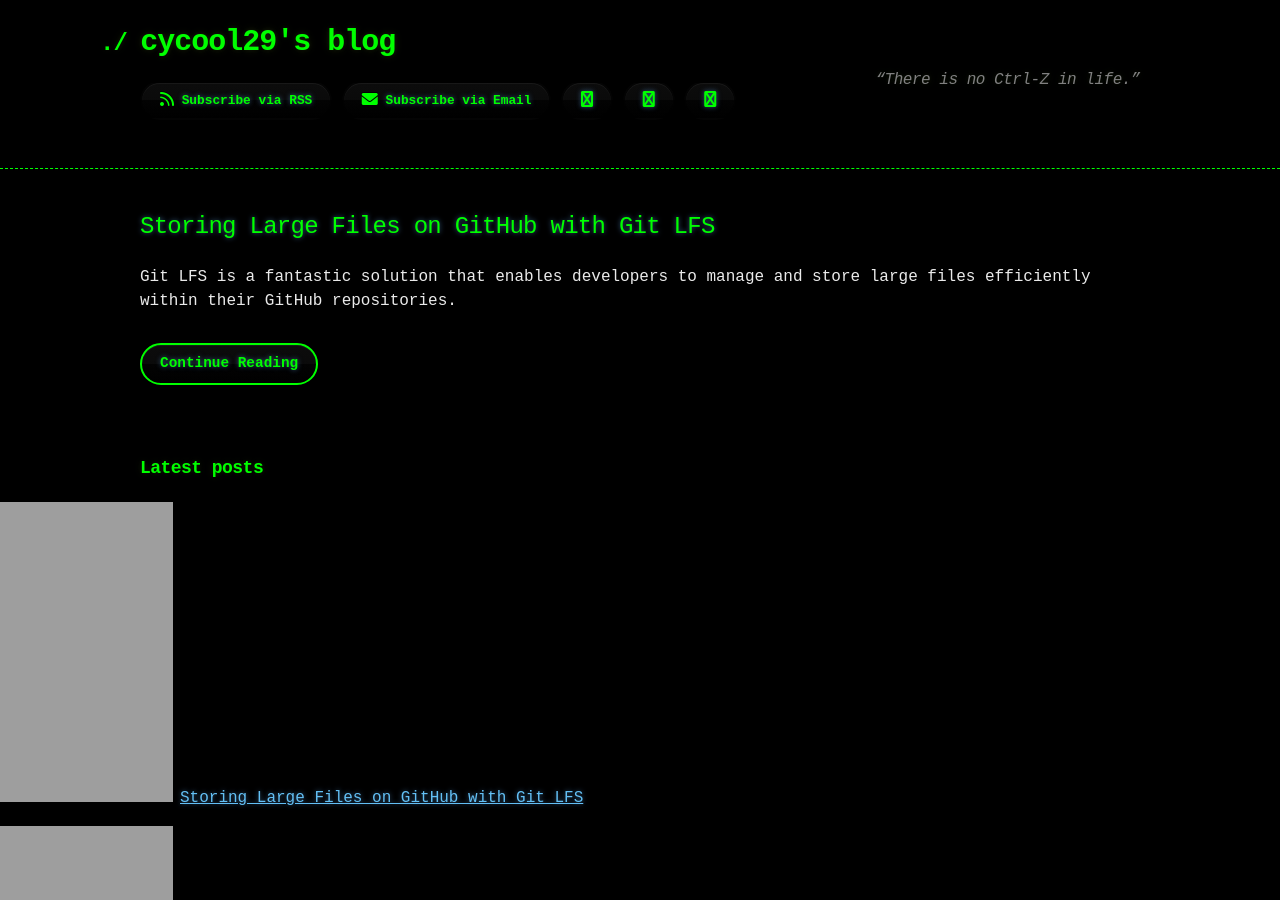
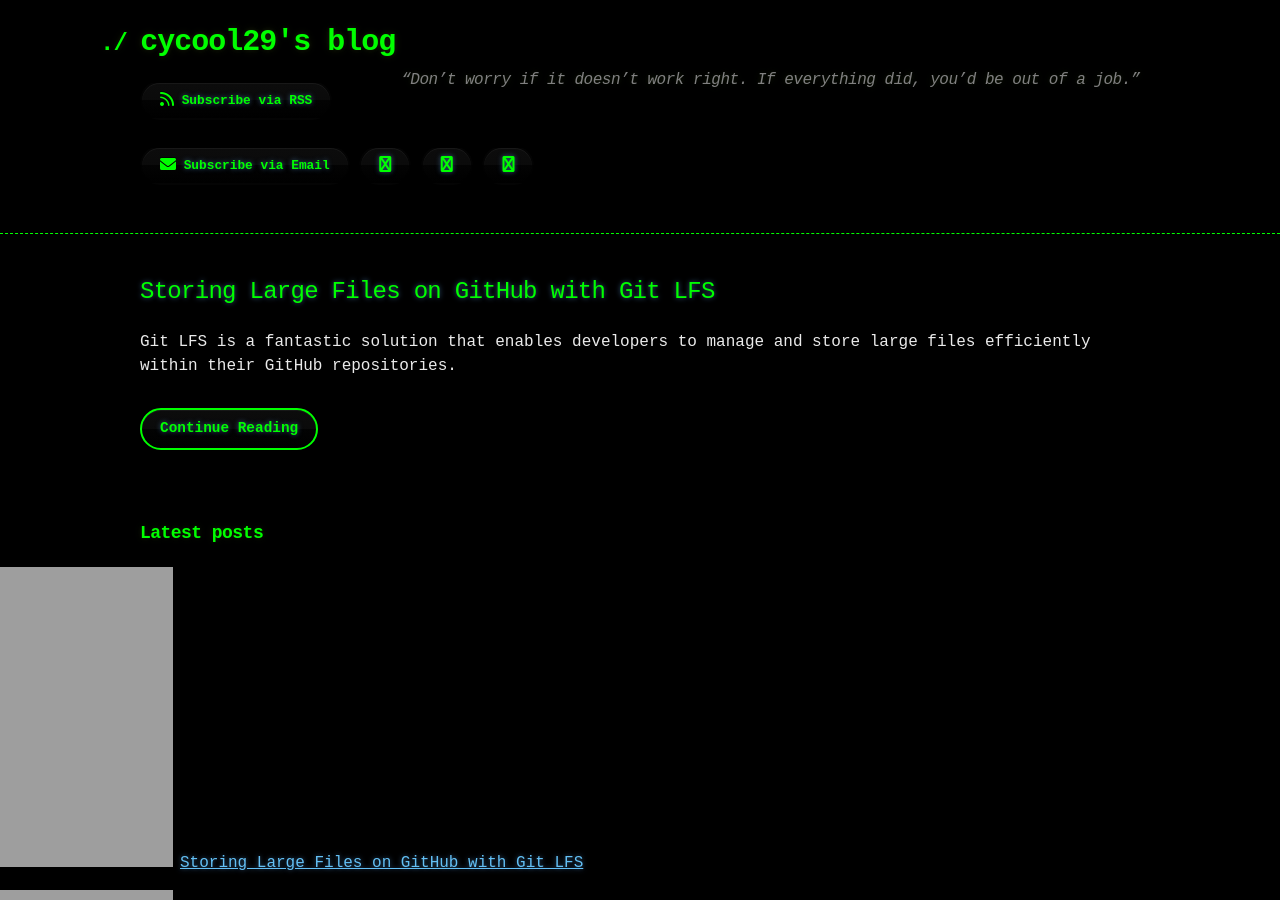
Before and after one commit to cycool29/cycool29.github.io, a Jekyll site: the page built from index.md, in a window 1280 px wide and 900 px high. Built offline with Jekyll 4.4.1, drawn with Linux system fonts in a browser that asks for light colours; a style sheet for code colours, icons or effects is not loaded.

Commit message:
Update quotes

```diff
--- a/_config.yml
+++ b/_config.yml
@@ -1,5 +1,5 @@
 title: cycool29's blog
-description: "“There is no Ctrl-Z in life.” "
+description: "“Don’t worry if it doesn’t work right. If everything did, you’d be out of a job.” "
 bio: A high school student. Intermediate in Python, Git, Bash. Learning JavaScript. He/Him. "
 author: cycool29
 url: https://cycool29.github.io
```
